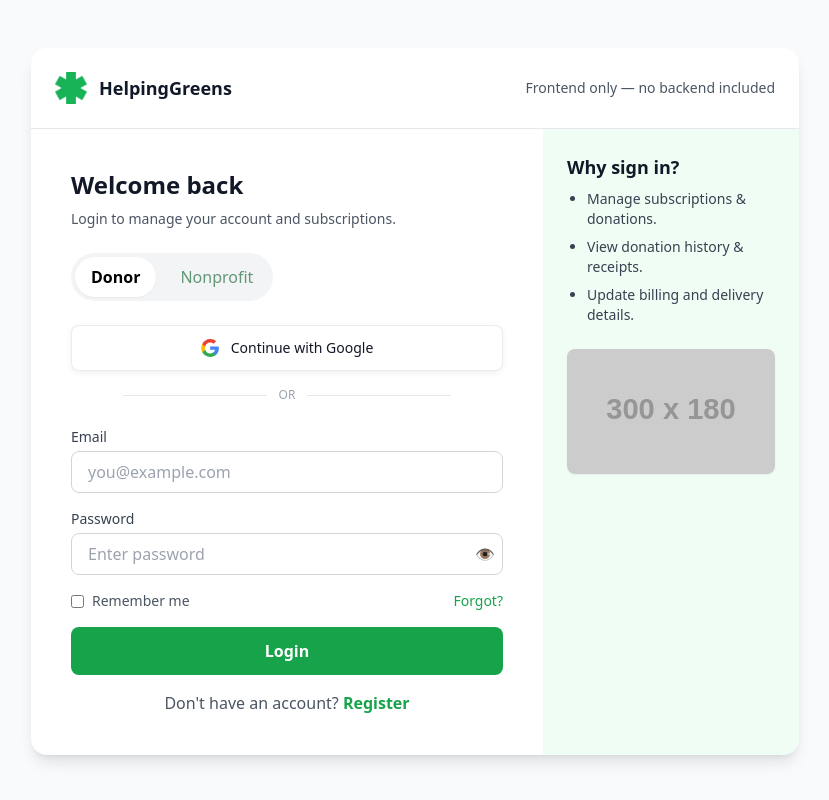
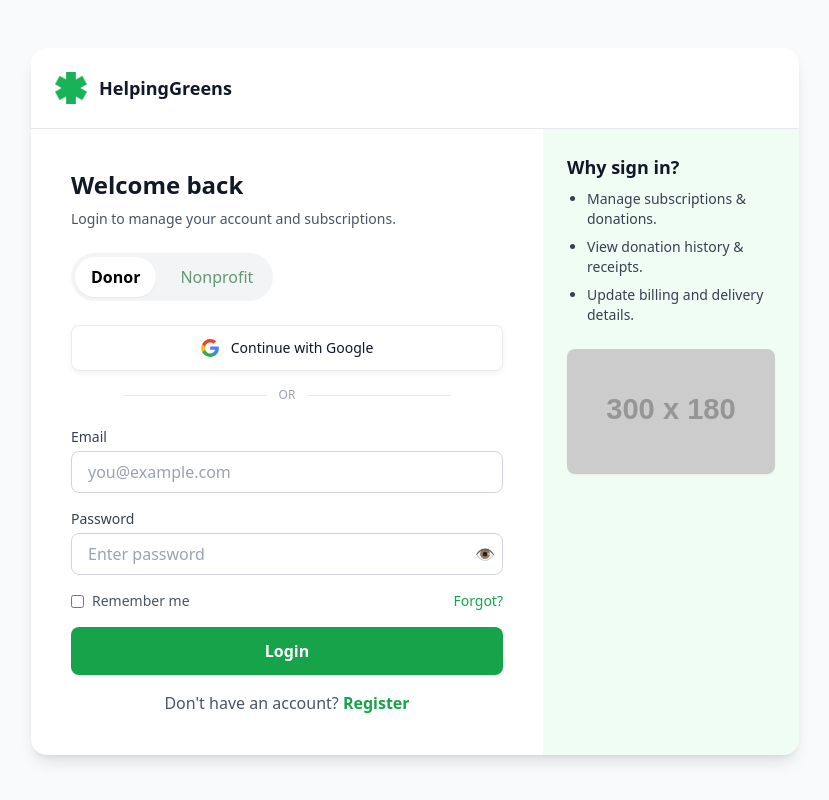
Before and after one commit to Olakunde-Samuel2020/helping-greens, a website: page src/userlogin.html in a window 1280 px wide. Shown: the whole page, without its empty margins (225-1054 px from the left). Drawn offline with nearby package versions, Linux system fonts and the light colour scheme; placeholder pictures from the web are drawn by us.

Commit message:
fifth commit

```diff
--- a/src/userlogin.html
+++ b/src/userlogin.html
@@ -36,7 +36,6 @@
           <img src="./assets/icons/logo.png" alt="HelpingGreens" class="w-8 h-8" />
           <div class="text-lg font-bold">HelpingGreens</div>
         </div>
-        <div class="text-sm text-gray-600">Frontend only — no backend included</div>
       </div>
 
       <!-- MAIN -->
```
Also changed, not shown: src/css/style.css.
